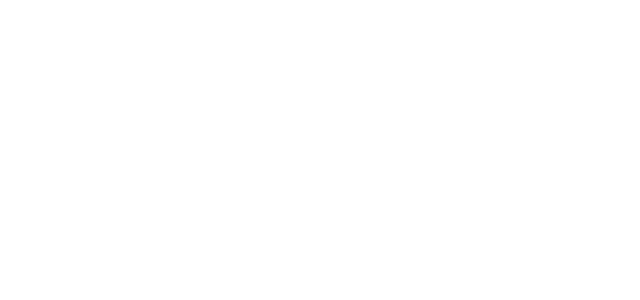
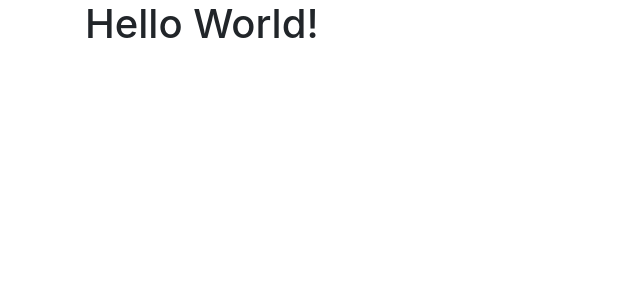
Before and after one commit to Beta-23/frontend-pagination-react, a React (Create React App) app: page / in a window 1280 px wide. Shown: the top 300 px of the page, without its empty margins (0-640 px from the left). Built offline with nearby package versions, Linux system fonts and the light colour scheme.

Commit message:
Add the react-bootstrap styling CDN

```diff
--- a/public/index.html
+++ b/public/index.html
@@ -8,6 +8,12 @@
     <meta
       name="description"
       content="Web site created using create-react-app"
+    />
+    <link
+      rel="stylesheet"
+      href="https://maxcdn.bootstrapcdn.com/bootstrap/4.3.1/css/bootstrap.min.css"
+      integrity="sha384-ggOyR0iXCbMQv3Xipma34MD+dH/1fQ784/j6cY/iJTQUOhcWr7x9JvoRxT2MZw1T"
+      crossorigin="anonymous"
     />
     <link rel="apple-touch-icon" href="%PUBLIC_URL%/logo192.png" />
     <!--
@@ -24,7 +30,7 @@
       work correctly both with client-side routing and a non-root public URL.
       Learn how to configure a non-root public URL by running `npm run build`.
     -->
-    <title>React App</title>
+    <title>React Pagination</title>
   </head>
   <body>
     <noscript>You need to enable JavaScript to run this app.</noscript>
--- a/src/App.js
+++ b/src/App.js
@@ -1,12 +1,12 @@
 import React from 'react';
 import './App.css';
 
-function App() {
+const App = () => {
   return (
-    <div>
-
+    <div className='container'>
+      <h1>Hello World!</h1>
     </div>
   );
-}
+};
 
 export default App;
```
